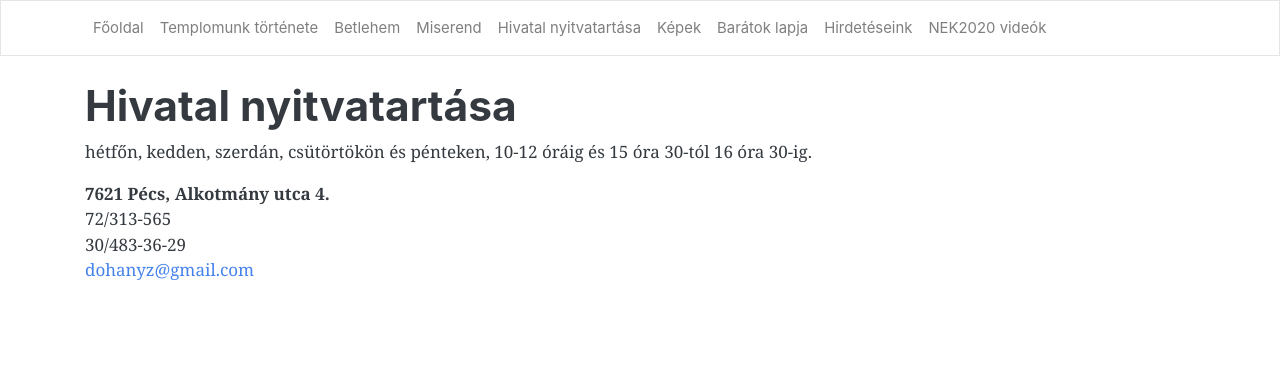
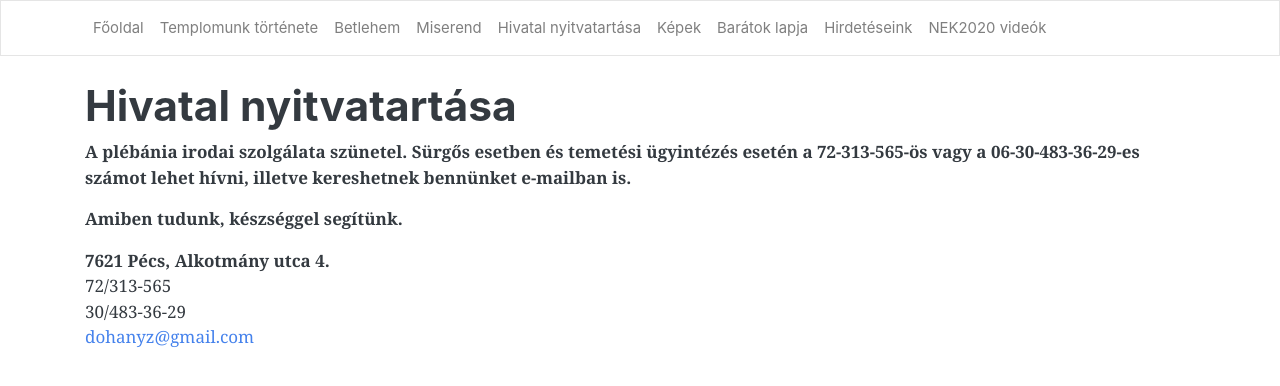
Before and after one commit to pecsi-ferences/pecsi-ferences.github.io, a Jekyll site: the page built from nyitvatartas.html, in a window 1280 px wide. Shown: the top 386 px of the page. Built offline with Jekyll 4.4.1, drawn with Linux system fonts in a browser that asks for light colours; nearby versions of some CDN libraries.

Commit message:
Update Ruby and gems

```diff
--- a/Gemfile
+++ b/Gemfile
@@ -2,4 +2,6 @@
 
 source 'https://rubygems.org'
 
+ruby '2.6.6'
+
 gem 'github-pages', group: :jekyll_plugins
--- a/nyitvatartas.html
+++ b/nyitvatartas.html
@@ -4,7 +4,15 @@ title: Hivatal nyitvatartása
 ---
 <h1>Hivatal nyitvatartása</h1>
 <p>
-  hétfőn, kedden, szerdán, csütörtökön és pénteken, 10-12 óráig és 15 óra 30-tól 16 óra 30-ig.
+  <strong>
+    A plébánia irodai szolgálata szünetel. Sürgős esetben és temetési ügyintézés esetén a 72-313-565-ös vagy a
+    06-30-483-36-29-es számot lehet hívni, illetve kereshetnek bennünket e-mailban is.
+  </strong>
+</p>
+<p>
+  <strong>
+    Amiben tudunk, készséggel segítünk.
+  </strong>
 </p>
 <p>
   <strong>7621 Pécs, Alkotmány utca 4.</strong><br>
```
Also changed, not shown: Gemfile.lock, 1 other file.
